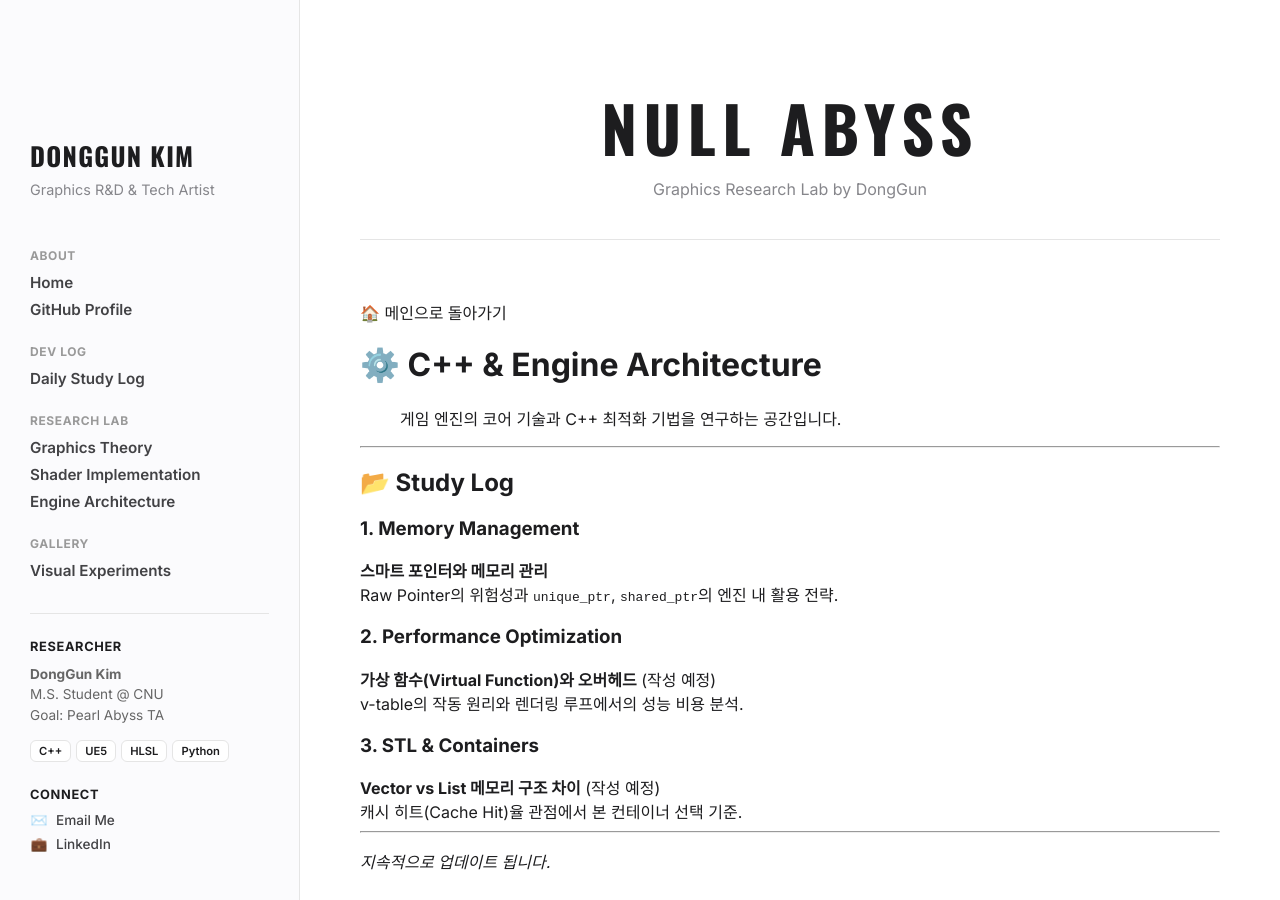
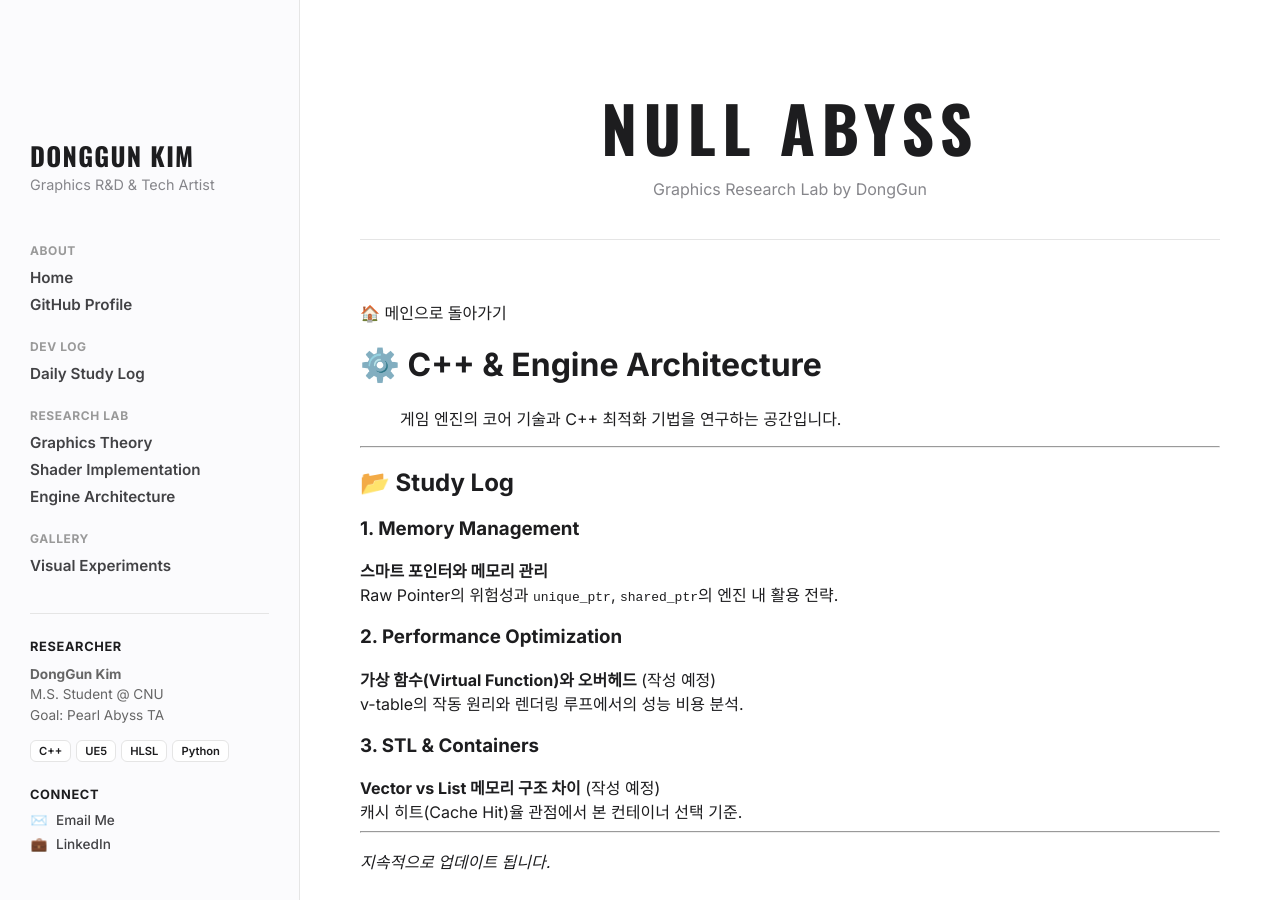
Before and after one commit to KimDongGun324/kimdonggun324.github.io, a Jekyll site: the page built from 03_Engine_CPP/README.md, in a window 1280 px wide. Built offline with Jekyll 4.4.1, drawn with Linux system fonts in a browser that asks for light colours.

Commit message:
Update default.html

```diff
--- a/_layouts/default.html
+++ b/_layouts/default.html
@@ -1,5 +1,5 @@
 <!DOCTYPE html>
-<html lang="{{ site.lang | default: "en-US" }}">
+<html lang="en">
 <head>
   <meta charset="UTF-8">
   <meta name="viewport" content="width=device-width, initial-scale=1">
@@ -50,11 +50,10 @@
     }
     .sidebar-title {
       font-family: 'Oswald', sans-serif; font-size: 1.6em; color: #1d1d1f;
-      margin: 0 0 10px 0; letter-spacing: 0.05em; line-height: 1.2;
+      margin: 0 0 5px 0; letter-spacing: 0.05em; line-height: 1.2;
     }
     .sidebar-desc { font-size: 0.9em; color: var(--text-secondary); margin-bottom: 50px; font-weight: 400; margin-top:0; }
 
-    /* 목차 */
     .nav-group { margin-bottom: 25px; }
     .nav-header {
       display: block; font-size: 0.75em; font-weight: 700; color: #999;
@@ -109,6 +107,8 @@
       max-width: 1800px;
       margin: 0 auto;
     }
+    .column { display: flex; flex-direction: column; }
+
     .col-header {
       margin-bottom: 25px; padding-bottom: 12px;
       border-bottom: 1px solid #1d1d1f; min-height: 50px;
@@ -155,9 +156,7 @@
 
     <aside class="sidebar">
       <div class="sidebar-top">
-        <h1 class="sidebar-title">
-          <a href="{{ "/" | relative_url }}">DONGGUN KIM</a>
-        </h1>
+        <h1 class="sidebar-title"><a href="{{ "/" | relative_url }}">DONGGUN KIM</a></h1>
         <p class="sidebar-desc">Graphics R&D & Tech Artist</p>
 
         <nav class="sidebar-nav">
```
Also changed, not shown: other parts of _layouts/default.html (+7 -7 lines).
